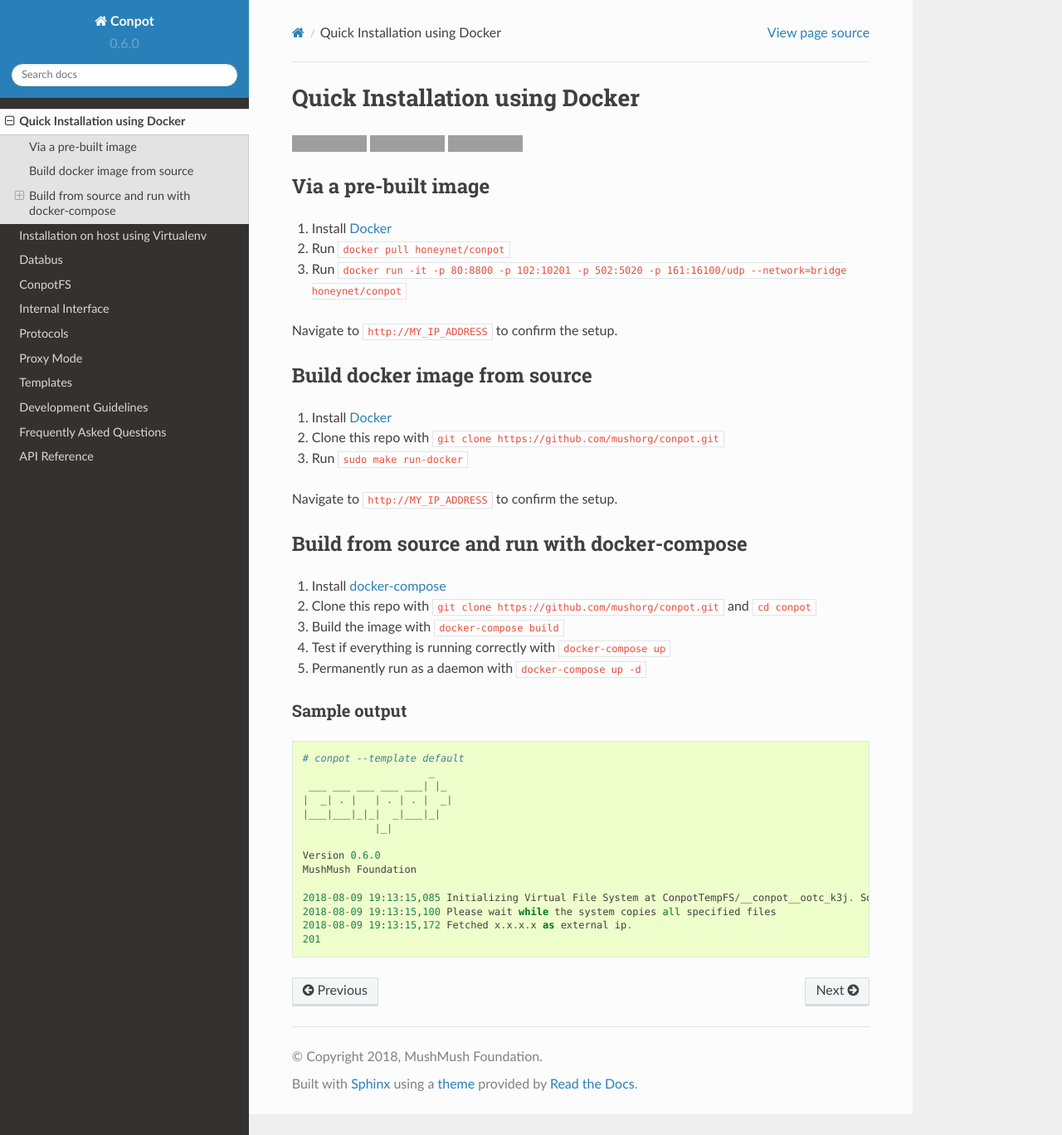
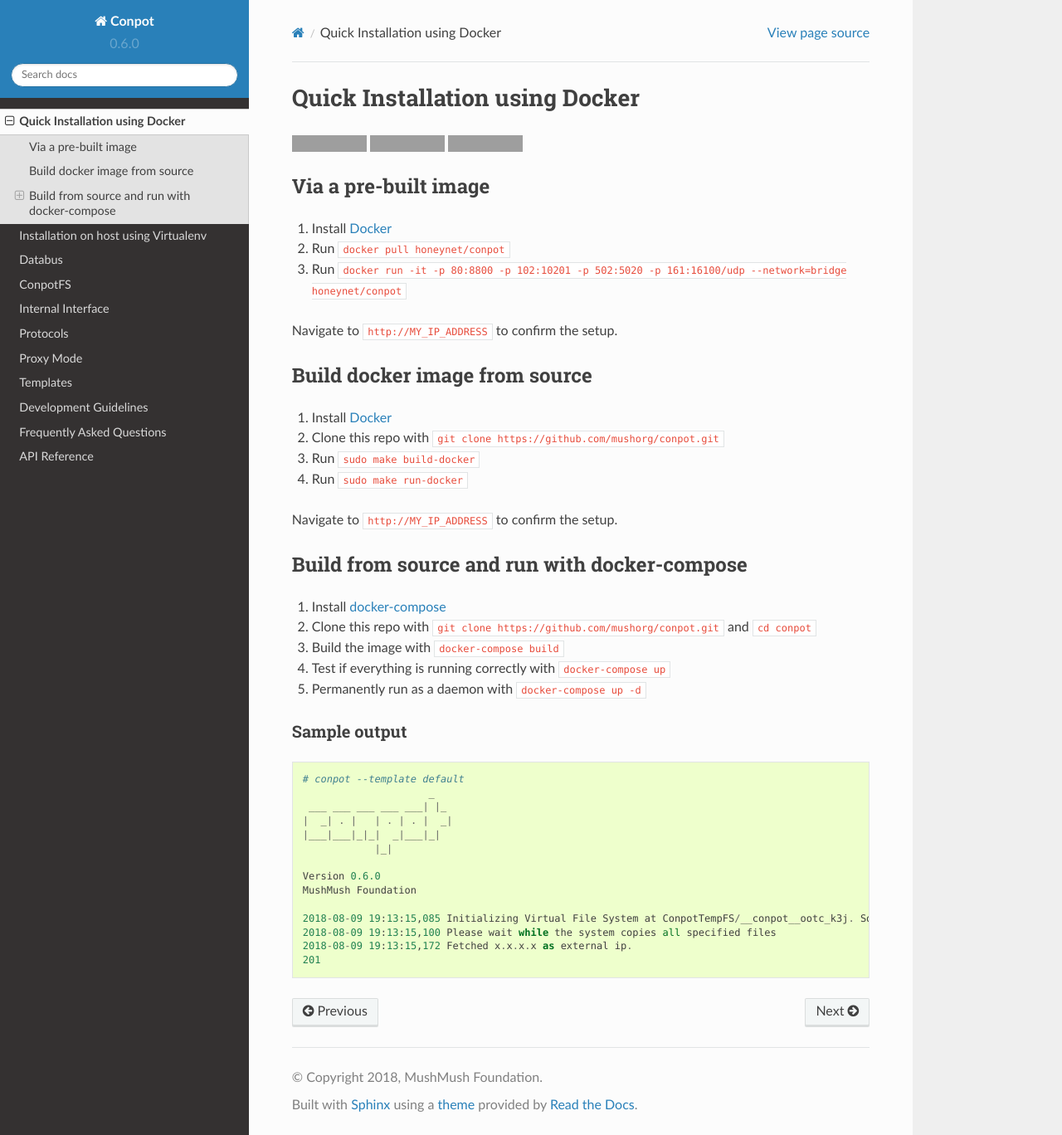
Before and after one commit to logictitans/PLC-conpot, a Sphinx documentation site: the page built from docs/source/installation/quick_install.rst, in a window 1280 px wide and 1368 px high. Shown: the whole window at 83% size. Built offline with Sphinx 7.4.7 and the Read the Docs theme 2.0.0, drawn with Linux system fonts in a browser that asks for light colours; grey boxes are pictures that could not be loaded.

Commit message:
cleanup mess

```diff
--- a/docs/source/installation/quick_install.rst
+++ b/docs/source/installation/quick_install.rst
@@ -18,7 +18,8 @@ Build docker image from source
 
 1. Install `Docker`_
 2. Clone this repo with ``git clone https://github.com/mushorg/conpot.git``
-3. Run ``sudo make run-docker``
+3. Run ``sudo make build-docker``
+4. Run ``sudo make run-docker``
 
 Navigate to ``http://MY_IP_ADDRESS`` to confirm the setup.
 
```
Also changed, not shown: 1 other file.
